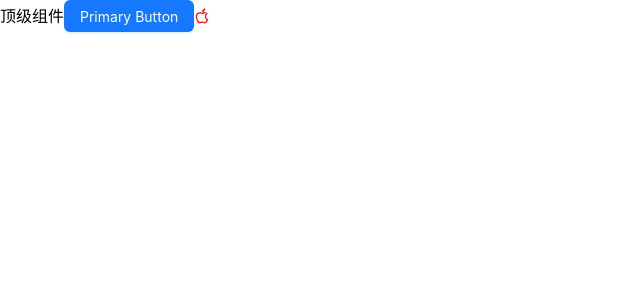
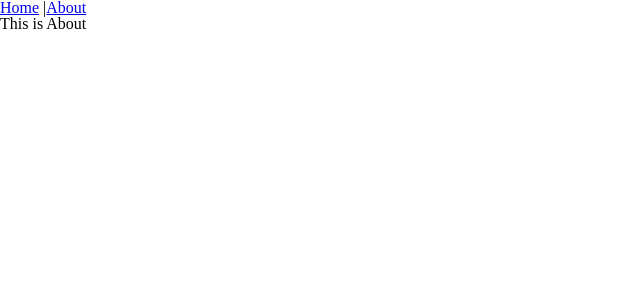
Before and after one commit to H-Lbread/react-vite, a React (Vite) app: page /about in a window 1280 px wide. Shown: the top 300 px of the page, without its empty margins (0-640 px from the left). Built offline with nearby package versions, Linux system fonts and the light colour scheme.

Commit message:
旧路由写法

```diff
--- a/src/App.tsx
+++ b/src/App.tsx
@@ -1,7 +1,7 @@
 import { useState } from 'react'
-import { Button } from 'antd';
-import { AppleOutlined } from '@ant-design/icons';
+
 import { Space } from 'antd';
+import { Outlet,Link } from 'react-router-dom'
 
 function App() {
   const [count, setCount] = useState(0)
@@ -9,9 +9,10 @@ function App() {
   return (
     <>
       <div className="App">
-        顶级组件
-        <Button type="primary">Primary Button</Button>
-        <AppleOutlined style={{color:'red'}}/>
+        <Link to="/home">Home</Link> |
+        <Link to="/about">About</Link>
+        {/* 占位符组件，等同于vue中的<router-view> */}
+        <Outlet></Outlet>
       </div>
     </>
   )
--- a/src/main.tsx
+++ b/src/main.tsx
@@ -8,10 +8,11 @@ import "reset-css"
 import "@/assets/style/global.scss"
 // 组件样式
 
-import App from './App.tsx'
+// import App from './App.tsx'
+import Router from './router'
 
 ReactDOM.createRoot(document.getElementById('root')!).render(
   <React.StrictMode>
-    <App />
+    <Router />
   </React.StrictMode>,
 )
--- /dev/null
+++ b/src/router/index.jsx
@@ -0,0 +1,22 @@
+import App from '../App'
+import Home from '../views/Home'
+import About from '../views/About'
+
+import { BrowserRouter,Routes,Route,Navigate} from 'react-router-dom'
+
+// BrowserRouter : History模式  ，HashRouter : hash模式
+
+const baseRouter = () => (
+    <BrowserRouter>
+        <Routes>
+            <Route path='/' element={<App />}>
+                {/* 重定向到 /home */}
+                <Route path='/' element={ <Navigate to="/home" />}></Route>
+
+                <Route path='/home' element={<Home />}></Route>
+                <Route path='/about' element={<About />}></Route>
+            </Route>
+        </Routes>
+    </BrowserRouter>
+)
+export default baseRouter
--- /dev/null
+++ b/src/views/About.tsx
@@ -0,0 +1,10 @@
+const View = () => {
+    return (
+        <div className='home'>
+            <p>This is About</p>
+        </div>
+    )
+}
+
+
+export default View
--- /dev/null
+++ b/src/views/Home.tsx
@@ -0,0 +1,10 @@
+const View = () => {
+    return (
+        <div className='home'>
+            <p>This is Home</p>
+        </div>
+    )
+}
+
+
+export default View
```
